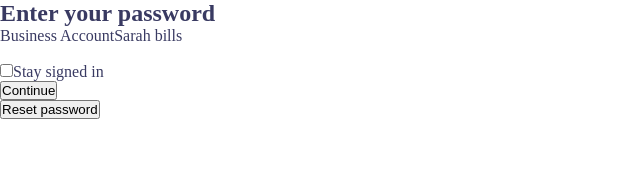
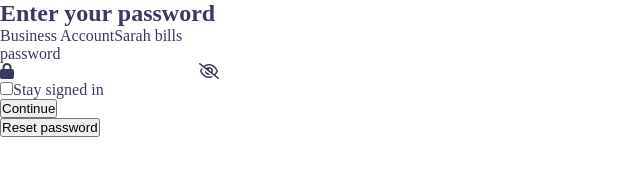
Before and after one commit to crowwan/daily-web-practice, a plain HTML site: page Enter-password/index.html in a window 1280 px wide. Shown: the whole page, without its empty margins (0-640 px from the left). Drawn offline with Linux system fonts and the light colour scheme.

Commit message:
mockup - add icons in password box

```diff
--- a/Enter-password/index.html
+++ b/Enter-password/index.html
@@ -27,8 +27,12 @@
           </div>
         </div>
         <div class="passwordBox">
-          <div class="passwordBox__text"></div>
-          <input type="password" />
+          <div class="passwordBox__text">password</div>
+          <div class="passwordBox__input">
+            <i class="fa-solid fa-lock"></i>
+            <input type="password" />
+            <i class="fa-regular fa-eye-slash"></i>
+          </div>
         </div>
         <section class="btnSection">
           <section class="btnSection__staySignedinSection">
```
